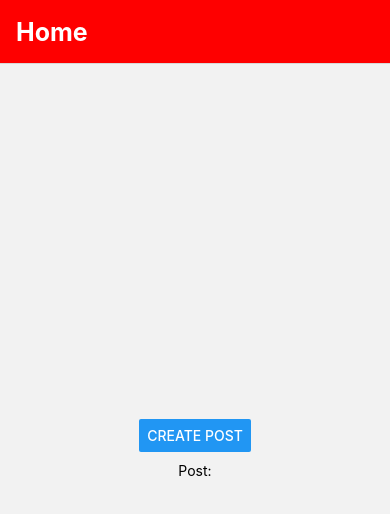
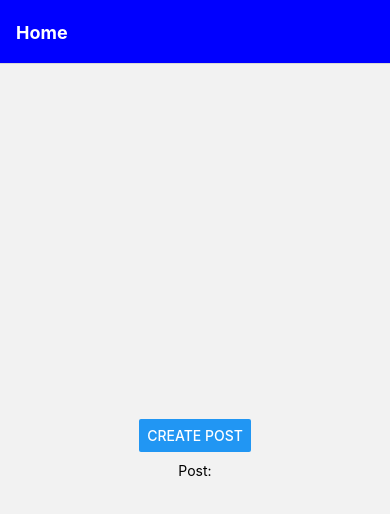
Before and after one commit to EarthChaotic/nvProject, a React Native app: screen / in a window 390 px wide. Shown: the top 514 px of the page. Built offline with nearby package versions, Linux system fonts and the light colour scheme.

Commit message:
8/10/2022

```diff
--- a/App.js
+++ b/App.js
@@ -1,66 +1,72 @@
-import { StyleSheet, Text, View,Button,TextInput } from 'react-native'
-import React from 'react'
-import {NavigationContainer} from '@react-navigation/native';
-import {createNativeStackNavigator} from '@react-navigation/native-stack';
-function HomeScreen(navigation,route){
-  React.useEffect(()=>{
-    if(route.params?.post){
-      //Post update, do something with 'route,params.post'
-      //for example, sent post to the server
+import { StatusBar } from 'expo-status-bar';
+import { Text, View, Button, TextInput } from 'react-native';
+
+import { NavigationContainer } from '@react-navigation/native';
+import { createNativeStackNavigator } from '@react-navigation/native-stack';
+import React from 'react';
+
+
+function HomeScreen({ navigation, route }) {
+
+  React.useEffect(() => {
+    if (route.params?.post) {
+      //Post updated,do somethin with 'route.params.post'
+      //For example, sent the post to the server
     }
-  },[route.params?.post])
+  }, [route.params?.post]);
 
-  return(
-    <View style={{flex:1,alignItems:'center',justifyContent:'center'}}>
+  return (
+    <View style={{ flex: 1, alignItems: 'center', justifyContent: 'center' }}>
       <Button
         title='Create Post'
-        onPress={()=>navigation.navigate('CreatePost')}
+        onPress={() => navigation.navigate('CreatePost')}
       />
-      <Text style={{margin:10}}>Post:{}</Text>
+      <Text style={{ margin: 10 }}>Post:{route.params?.post}</Text>
     </View>
   );
-
 }
 
-function CreatePostScreen(){
-  const [postText,setPostText] = React.useState('');
-  return(
+function CreatePostScreen({ navigation, route }) {
+
+  const [postText, setPostText] = React.useState('');
+
+  return (
+    // use Fragment
     <>
       <TextInput
         multiline
-    placeholder='Text Here'
-    style={{height:200,padding:10,backgroundColor:"white"}}
+        placeholder='Plese text here'
+        style={{ height: 200, padding: 10, backgroundColor: 'white' }}
         onChangeText={setPostText}
-    value = {postText}
+        value={postText}
       />
       <Button
-    title='Post'
-    onPress={()=>{
-      //Pass Params to Home Screen
-      navigation.navigate('Home',{post:postText})
+        title='Click'
+        onPress={() => {
+          //Pass params back to HomeScreen funchion
+          navigation.navigate('Home', { post: postText })
         }}
-
       />
     </>
 
-  )
+  );
 }
-
 
 const Stack = createNativeStackNavigator();
 
 export default function App() {
   return (
     <NavigationContainer>
-      <Stack.Navigator initialRouteName='Home'
+      <Stack.Navigator
+        initialRouteName='Home'
         screenOptions={{
-        headerStyle:{backgroundColor:'#FE0000'},
-        headerTintColor:'#fff',
-        headerTitleStyle:{fontWeight:'bold',fontSize:25}
+          headerStyle: { backgroundColor: 'blue' },
+          headerTintColor: '#ffff',
+          headerTitleStyle: { fontWeight: 'bold' }
         }}
       >
-        <Stack.Screen name ='Home' component = {HomeScreen}/>
-        <Stack.Screen name ='CreatePost' component = {CreatePostScreen}/>
+        <Stack.Screen name='Home' component={HomeScreen} />
+        <Stack.Screen name='CreatePost' component={CreatePostScreen} />
       </Stack.Navigator>
     </NavigationContainer>
 
```
Lines whose indentation alone changed are shown as unchanged.
